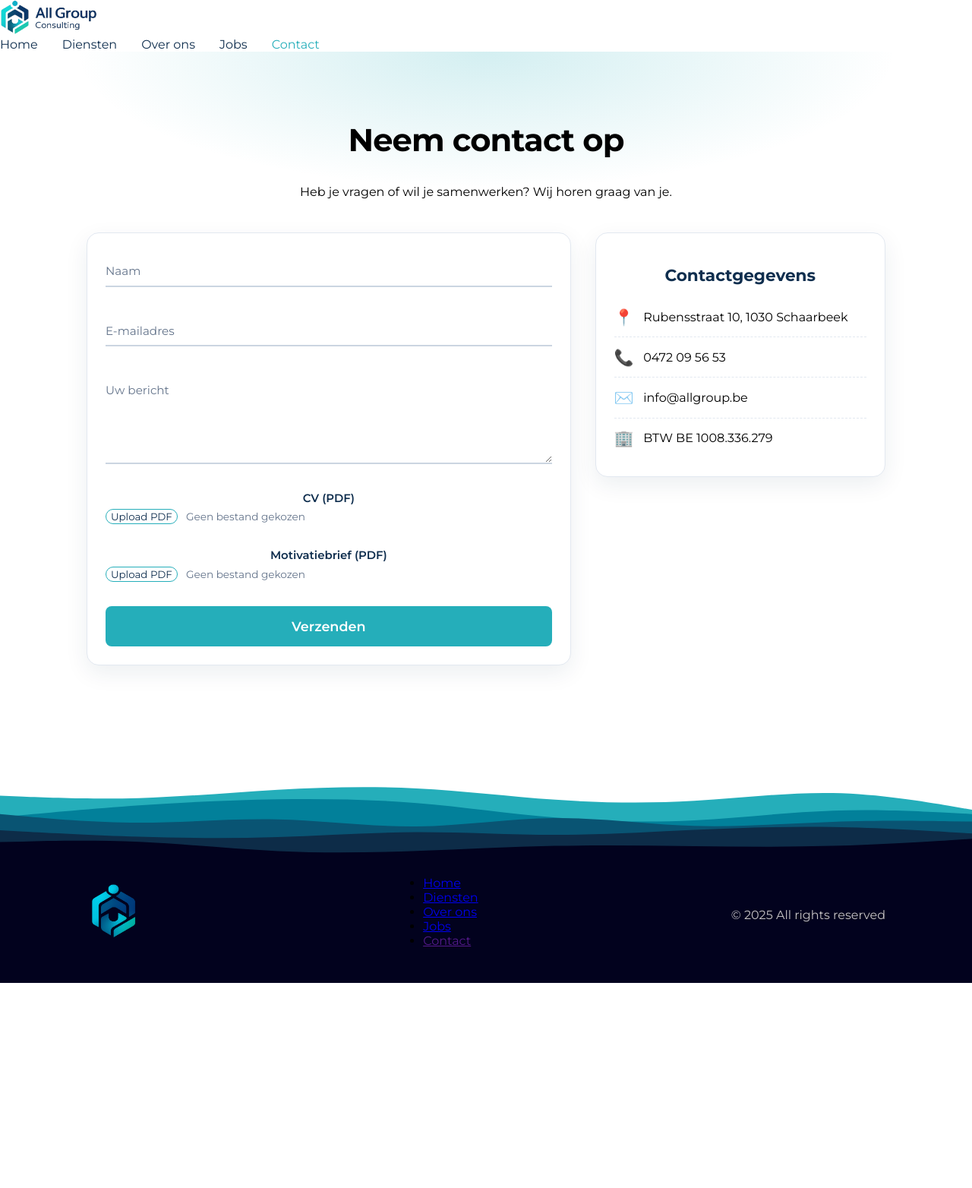
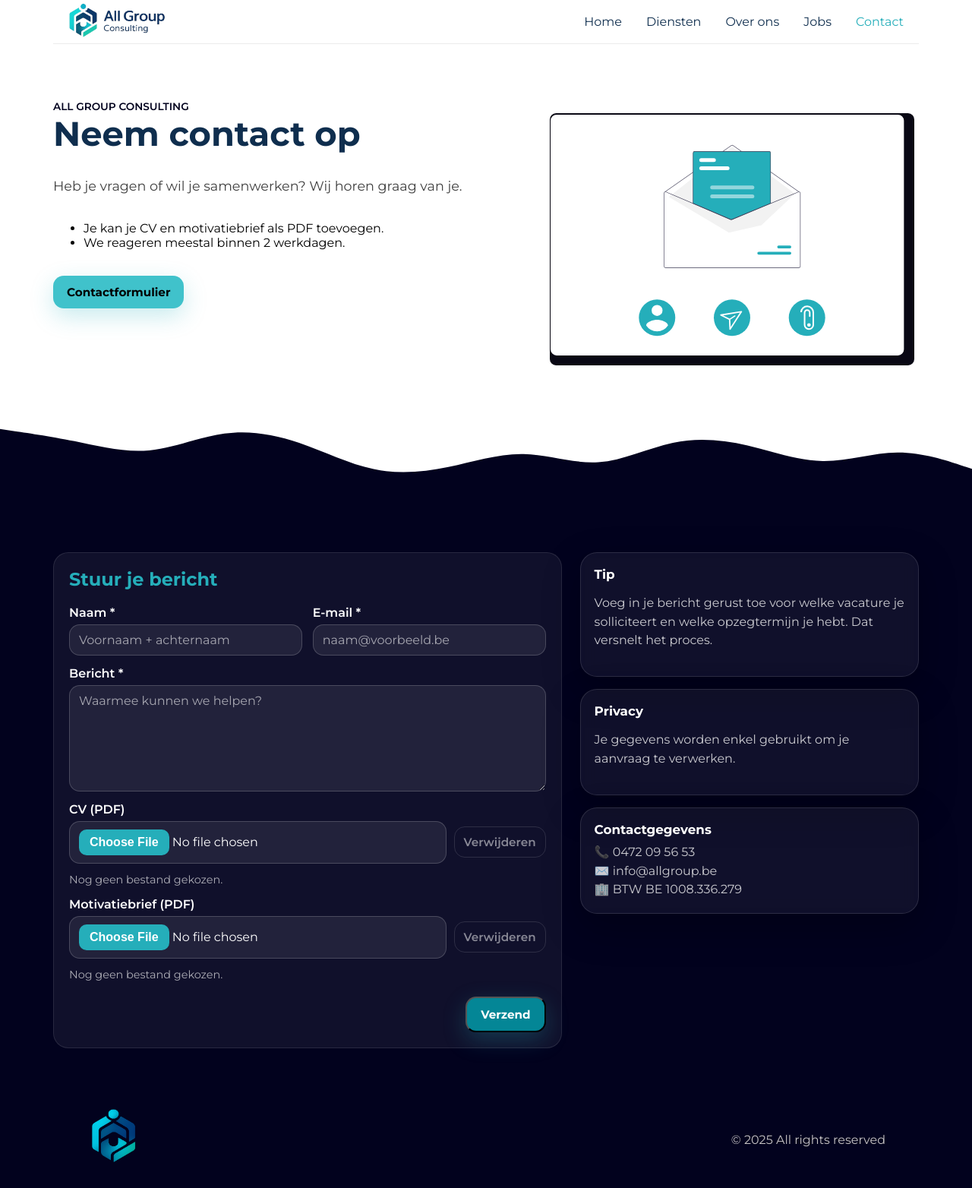
Before and after one commit to sengulkrky/allgroup, a PHP site: page /nl/contact.html in a window 1280 px wide. Shown: the whole page at 76% size. Before the commit the page ends 1294 px from the top, so only its background shows below. Run offline with PHP 8.4, Linux system fonts and the light colour scheme.

Commit message:
contact finished

```diff
--- /dev/null
+++ b/assets/css/contact.css
@@ -0,0 +1,208 @@
+.contact-section {
+    background-color: var(--primary);
+    padding: 60px 0 80px;
+}
+
+.contact-grid {
+  display: grid;
+  gap: 24px;
+  grid-template-columns: 1.2fr 0.8fr;
+  align-items: start;
+}
+
+.contact-card {
+    background: var(--card-bg);
+    border: 1px solid rgba(255, 255, 255, 0.10);
+    border-radius: 20px;
+    padding: 20px;
+    color: white;
+}
+
+.contact-card h2 {
+    color: var(--accent);
+}
+
+.contact-side-card {
+    position: relative;
+    background-color: rgba(255, 255, 255, 0.06);
+    border: 1px solid rgba(255, 255, 255, 0.12);
+    border-radius: 22px;
+    padding: 18px;
+    color: rgba(255, 255, 255, 0.88);
+    box-shadow: 0 18px 50px rgba(0, 0, 0, 0.25);
+    backdrop-filter: blur(10px);
+    -webkit-backdrop-filter: blur(10px);
+}
+
+.contact-side-card h3 {
+    margin: 0 0 8px 0;
+    color: white;
+    font-size: 1.05rem;
+}
+
+.contact-side-card p,
+.contact-side-card span {
+    color: rgba(255, 255, 255, 0.78);
+    line-height: 1.55;
+}
+
+.contact-side-card:hover {
+    transform: translateY(-2px);
+    border-color: rgba(37, 174, 186, 0.35);
+}
+
+.contact-card h2 {
+  margin-top: 0;
+}
+
+.contact-form {
+  display: grid;
+  grid-template-columns: 1fr 1fr;
+  gap: 14px;
+  margin-top: 10px;
+}
+
+.field {
+  display: flex;
+  flex-direction: column;
+  gap: 6px;
+}
+
+.field-full {
+  grid-column: 1 / -1;
+}
+
+label {
+  font-weight: 600;
+  color: white;
+}
+
+input[type="text"],
+input[type="email"],
+textarea,
+input[type="file"] {
+  width: 100%;
+  border: 1px solid rgba(255, 255, 255, 0.18);
+  border-radius: 14px;
+  padding: 10px 12px;
+  font-size: 1rem;
+  outline: none;
+  background-color: rgba(255, 255, 255, 0.08);
+}
+
+textarea {
+  resize: vertical;
+  min-height: 140px;
+}
+
+input::placeholder,
+textarea::placeholder {
+    color: rgba(255, 255, 255, 0.6);
+}
+
+input:focus,
+textarea:focus {
+    border-color: var(--accent);
+    box-shadow: 0 0 0 4px rgba(37, 174, 186, 0.25);
+    background: rgba(255, 255, 255, 0.12);
+}
+
+.file-field {
+  grid-column: 1 / -1;
+}
+
+.file-row {
+  display: grid;
+  grid-template-columns: 1fr auto;
+  gap: 10px;
+  align-items: center;
+}
+
+.file-hint {
+  margin: 6px 0 0 0;
+  font-size: 0.9rem;
+  color: rgba(255, 255, 255, 0.65);
+}
+
+.file-remove {
+    background-color: transparent;
+    border: 1px solid rgba(255, 255, 255, 0.25);
+    color: white;
+    white-space: nowrap;
+    border-radius: 14px;
+    padding: 10px 12px;
+}
+
+.file-remove:hover {
+    border-color: var(--accent);
+    color: var(--accent);
+}
+
+.file-remove:disabled {
+  opacity: 0.5;
+  cursor: not-allowed;
+}
+
+.actions {
+  grid-column: 1 / -1;
+  display: flex;
+  justify-content: flex-end;
+  margin-top: 6px;
+}
+
+.contact-side {
+  display: grid;
+  gap: 16px;
+}
+
+.primary-btn:hover {
+  transform: translateY(-2px);
+  box-shadow: 0 16px 40px rgba(37, 174, 186, 0.32);
+}
+
+.secondary-btn:hover {
+  border-color: var(--accent);
+  color: var(--accent);
+}
+
+/*File buttons */
+
+input[type="file"]::file-selector-button {
+  background-color: var(--accent);
+  color: white;
+  border: none;
+  padding: 8px 14px;
+  border-radius: 10px;
+  font-weight: 600;
+  cursor: pointer;
+}
+
+input[type="file"]::file-selector-button:hover {
+  opacity: 0.9;
+}
+
+/*Media queries*/
+
+@media (max-width: 900px) {
+  .contact-grid {
+    grid-template-columns: 1fr;
+  }
+}
+
+@media (max-width: 620px) {
+  .contact-form {
+    grid-template-columns: 1fr;
+  }
+
+  .file-row {
+    grid-template-columns: 1fr;
+  }
+
+  .actions {
+    justify-content: stretch;
+  }
+
+  .actions .primary-btn {
+    width: 100%;
+  }
+}
--- a/assets/css/global.css
+++ b/assets/css/global.css
@@ -2,6 +2,7 @@
     --font: "Montserrat", Arial, sans-serif;
     --primary: #02021E;
     --secondary: rgba(0, 24, 48, 0.06);
+    --card-bg: rgba(255, 255, 255, 0.06);
     --title: #0f2e4e;
     --text-secondary: rgba(0, 0, 0, 0.75);
     --text-footer: #c7c4c4;
@@ -235,30 +236,6 @@ footer {
     color: white;
 }
 
-/* Footer nav
-.footer-nav ul {
-    list-style: none;
-    padding: 0;
-    margin: 0;
-    display: flex;
-    flex-direction: column;
-    width: 100%;
-    gap: 0.8rem;
-}
-
-.footer-nav a {
-    font-size: 1.1rem;
-    display: block;
-    width: 100%;
-    height: 100%;
-    background-color: rgba(255, 255, 255, 0.08);
-    border-radius: 38px 38px 147px 38px;
-    padding: 0.6rem 3rem;
-    text-decoration: none;
-    color: var(--text-footer);
-}
-*/
-
 .footer-copyright {
     font-size: 1rem;
     color: var(--text-footer);
--- a/assets/css/styles.css
+++ /dev/null
@@ -1,193 +0,0 @@
-.contact-hero{
-  padding: 3.5rem 1.5rem 1.5rem;
-  text-align: center;
-  background: radial-gradient(900px 300px at 50% 0%, rgba(37,174,186,0.20), transparent 60%);
-}
-
-.contact-hero h1{
-  font-size: clamp(2rem, 3.5vw, 2.6rem);
-  letter-spacing: -0.02em;
-}
-
-.contact-hero p{
-  max-width: 58ch;
-  margin: 0.35rem auto 0;
-}
-
-
-.contact-content {
-    padding: 1rem 1.5rem 3rem;
-    display: flex;
-    flex-direction: column;
-    gap: 3rem;
-}
-
-.contact-form {
-    display: flex;
-    flex-direction: column;
-    gap: 2rem;
-}
-
-.field {
-    position: relative;
-}
-
-.field input,
-.field textarea {
-    width: 100%;
-    padding: 1rem 0 0.6rem;
-    border: none;
-    border-bottom: 2px solid #CBD5E1;
-    background: transparent;
-    font-size: 1rem;
-    color: #0F2E4E;
-    transition: 0.25s;
-}
-
-.field input:focus,
-.field textarea:focus {
-    outline: none;
-    border-bottom-color: #25AEBA;
-}
-
-.field label {
-    position: absolute;
-    left: 0;
-    top: 1rem;
-    color: #64748B;
-    font-size: 0.95rem;
-    pointer-events: none;
-    transition: 0.25s;
-}
-
-
-.field input:focus + label,
-.field textarea:focus + label,
-.field input:not(:placeholder-shown) + label,
-.field textarea:not(:placeholder-shown) + label {
-    top: -0.6rem;
-    font-size: 0.78rem;
-    color: #25AEBA;
-}
-
-.send-btn {
-    background: #25AEBA;
-    color: white;
-    padding: 1rem 0;
-    border: none;
-    border-radius: 8px;
-    font-size: 1.1rem;
-    font-weight: 600;
-    cursor: pointer;
-    transition: 0.25s;
-}
-
-.send-btn:hover {
-    background: #1A8C97;
-    transform: translateY(-2px);
-}
-
-.contact-info {
-    padding-bottom: 2rem;
-}
-
-.contact-info h2 {
-    color: #0F2E4E;
-    font-weight: 700;
-    font-size: 1.35rem;
-    margin-bottom: 1rem;
-}
-
-.info-line {
-    display: flex;
-    align-items: center;
-    gap: 0.8rem;
-    padding: 0.6rem 0;
-    font-size: 1rem;
-}
-
-.info-icon {
-    color: #25AEBA;
-    font-size: 1.3rem;
-}
-
-.file-field {
-    display: flex;
-    flex-direction: column;
-    gap: .35rem;
-}
-
-.file-field label {
-    font-size: .93rem;
-    font-weight: 600;
-    color: #0F2E4E;
-}
-
-.file-upload-wrapper {
-    display: flex;
-    align-items: center;
-    gap: .7rem;
-    position: relative;
-}
-
-.file-upload-wrapper input[type="file"] {
-    position: absolute;
-    inset: 0;
-    opacity: 0;
-    cursor: pointer;
-}
-
-.file-btn{
-  border-radius: 10px;
-  background: #ffffff;
-  border: 1px solid #25AEBA;
-  color: #0F2E4E;
-}
-
-.file-btn:hover{
-  background: rgba(37,174,186,0.08);
-  border-color: #1A8C97;
-}
-
-
-.file-name {
-    font-size: .85rem;
-    color: #64748B;
-    max-width: 160px;
-    overflow: hidden;
-    text-overflow: ellipsis;
-    white-space: nowrap;
-}
-
-/* Layout: center + max width zoals home-secties */
-.contact-content{
-  max-width: 1100px;
-  margin: 0 auto;
-}
-
-.contact-form,
-.contact-info{
-  background: #ffffff;
-  border: 1px solid #E2E8F0;
-  border-radius: 16px;
-  padding: 1.5rem;
-  box-shadow: 0 10px 30px rgba(15, 46, 78, 0.08);
-}
-
-@media (min-width: 900px){
-  .contact-content{
-    display: grid;
-    grid-template-columns: 1.25fr 0.75fr;
-    align-items: start;
-    gap: 2rem;
-    padding-top: 1.25rem;
-  }
-}
-
-.info-line{
-  border-bottom: 1px dashed #E2E8F0;
-  padding: .85rem 0;
-}
-.info-line:last-child{
-  border-bottom: none;
-}
--- a/assets/js/filename.js
+++ b/assets/js/filename.js
@@ -6,3 +6,45 @@ document.querySelectorAll('.file-upload-wrapper input').forEach(input => {
             : "Geen bestand gekozen";
     });
 });
+
+// filename.js
+document.addEventListener("DOMContentLoaded", () => {
+  const fileInputs = document.querySelectorAll('input[type="file"]');
+
+  // Update hint + enable/disable remove button
+  function syncFileUI(inputEl) {
+    const id = inputEl.id;
+    const hintEl = document.getElementById(`${id}-hint`);
+    const removeBtn = document.querySelector(`button[data-clear="${id}"]`);
+
+    const hasFile = inputEl.files && inputEl.files.length > 0;
+
+    if (hintEl) {
+      hintEl.textContent = hasFile ? inputEl.files[0].name : "Nog geen bestand gekozen.";
+    }
+
+    if (removeBtn) {
+      removeBtn.disabled = !hasFile;
+      removeBtn.setAttribute("aria-disabled", String(!hasFile));
+    }
+  }
+
+  // On change: show filename
+  fileInputs.forEach((inputEl) => {
+    inputEl.addEventListener("change", () => syncFileUI(inputEl));
+    syncFileUI(inputEl); // init state
+  });
+
+  // On click "Verwijderen": clear file input
+  document.addEventListener("click", (e) => {
+    const btn = e.target.closest("button[data-clear]");
+    if (!btn) return;
+
+    const targetId = btn.getAttribute("data-clear");
+    const inputEl = document.getElementById(targetId);
+    if (!inputEl) return;
+
+    inputEl.value = "";      // clears selected file
+    syncFileUI(inputEl);
+  });
+});
--- a/nl/contact.html
+++ b/nl/contact.html
@@ -7,11 +7,12 @@
     <link rel="preconnect" href="https://fonts.gstatic.com" crossorigin>
     <link href="https://fonts.googleapis.com/css2?family=Lato:ital,wght@0,100;0,300;0,400;0,700;0,900;1,100;1,300;1,400;1,700;1,900&family=Montserrat:ital,wght@0,100..900;1,100..900&display=swap" rel="stylesheet">    <link rel="stylesheet" href="../assets/css/home.css">
     <link rel="stylesheet" href="../assets/css/global.css">
-    <link rel="stylesheet" href="../assets/css/styles.css">
-    <title>Contact</title>
+    <link rel="stylesheet" href="../assets/css/contact.css">
+    <title>Diensten</title>
 </head>
 <body>
     <header class="header">
+        <div class="container header-inner">
             <div class="nav-left">
                 <a href="home.html"><img class="logo" src="../assets/images/logotext.png" alt="company logo"></a>
             </div>
@@ -23,88 +24,107 @@
                     <li><a href="home.html">Home</a></li>
                     <li><a href="diensten.html">Diensten</a></li>
                     <li><a href="overons.html">Over ons</a></li>
-                <li><a href="vacatures.html">Jobs</a></li>
+                    <li><a href="jobs.html">Jobs</a></li>
                     <li><a href="" class="active">Contact</a></li>
                 </ul>
             </nav>
+        </div>
     </header>
     <main>
-        <section class="contact-hero">
+        <section class="services-hero container">
+            <span class="hero-super">All group consulting</span>
+            <div class="hero-content">
                 <h1>Neem contact op</h1>
                 <p>Heb je vragen of wil je samenwerken? Wij horen graag van je.</p>
+                <ul>
+                    <li>Je kan je CV en motivatiebrief als PDF toevoegen.</li>
+                    <li>We reageren meestal binnen 2 werkdagen.</li>
+                </ul>
+                <div class="hero-actions">
+                    <a href="#form" class="primary-btn">Contactformulier</a>
+                </div>
+                <img src="../assets/images/contact.svg" alt="" class="hero-img">
+            </div>
         </section>
-        <section class="contact-content">
-            <form class="contact-form" action="/backend/contact/send-mail.php" method="POST" enctype="multipart/form-data">
+        <img src="../assets/images/wave-top.svg" alt="" class="wave">
+        <section id="form" class="contact-section">
+            <div class="container">
+                <div class="contact-grid">
+                    <div class="contact-card">
+                        <h2>Stuur je bericht</h2>
+                        <form class="contact-form" action="#" method="post" enctype="multipart/form-data">
                             <div class="field">
-                    <input type="text" id="name" name="name" placeholder=" " required>
-                    <label for="name">Naam</label>
+                                <label for="name">Naam *</label>
+                                <input id="name" name="name" type="text" autocomplete="name" required placeholder="Voornaam + achternaam" />
                             </div>
                             <div class="field">
-                    <input type="email" id="email" name="email" placeholder=" " required>
-                    <label for="email">E-mailadres</label>
+                                <label for="email">E-mail *</label>
+                                <input id="email" name="email" type="email" autocomplete="email" required placeholder="naam@voorbeeld.be" />
                             </div>
-                <div class="field textarea-field">
-                    <textarea id="message" name="message" rows="5" placeholder=" " required></textarea>
-                    <label for="message">Uw bericht</label>
+                            <div class="field field-full">
+                                <label for="message">Bericht *</label>
+                                <textarea id="message" name="message" rows="6" required placeholder="Waarmee kunnen we helpen?"></textarea>
                             </div>
-                <div class="file-field">
+                            <div class="field file-field">
                                 <label for="cv">CV (PDF)</label>
-                    <div class="file-upload-wrapper">
-                        <input type="file" id="cv" name="cv" accept="application/pdf" required>
-                        <button type="button" class="file-btn">Upload PDF</button>
-                        <span class="file-name">Geen bestand gekozen</span>
+                                <div class="file-row">
+                                    <input id="cv" name="cv" type="file" accept="application/pdf" />
+                                    <button class="file-remove secondary-btn" type="button" data-clear="cv" aria-label="Verwijder CV">Verwijderen</button>
                                 </div>
+                                <p class="file-hint" id="cv-hint">Nog geen bestand gekozen.</p>
                             </div>
-                <div class="file-field">
+                            <div class="field file-field">
                                 <label for="motivation">Motivatiebrief (PDF)</label>
-
-                    <div class="file-upload-wrapper">
-                        <input type="file" id="motivation" name="motivation" accept="application/pdf">
-                        <button type="button" class="file-btn">Upload PDF</button>
-                        <span class="file-name">Geen bestand gekozen</span>
+                                <div class="file-row">
+                                    <input id="motivation" name="motivation" type="file" accept="application/pdf" />
+                                    <button class="file-remove secondary-btn" type="button" data-clear="motivation" aria-label="Verwijder motivatiebrief">Verwijderen</button>
                                 </div>
+                                <p class="file-hint" id="motivation-hint">Nog geen bestand gekozen.</p>
                             </div>
-                <button type="submit" class="send-btn">Verzenden</button>
+                            <div class="actions">
+                                <button class="primary-btn" type="submit">Verzend</button>
+                            </div>
                         </form>
-            <div class="contact-info">
-                <h2>Contactgegevens</h2>
-                <div class="info-line">
-                    <span class="info-icon">📍</span>
-                    <span>Rubensstraat 10, 1030 Schaarbeek</span>
                     </div>
-                <div class="info-line">
-                    <span class="info-icon">📞</span>
+                    <aside class="contact-side">
+                        <div class="contact-side-card">
+                            <h3>Tip</h3>
+                            <p>
+                            Voeg in je bericht gerust toe voor welke vacature je solliciteert en
+                            welke opzegtermijn je hebt. Dat versnelt het proces.
+                            </p>
+                        </div>
+                        <div class="contact-side-card">
+                            <h3>Privacy</h3>
+                            <p>Je gegevens worden enkel gebruikt om je aanvraag te verwerken.</p>
+                        </div>
+                        <div class="contact-side-card">
+                            <h3>Contactgegevens</h3>
+                            <div>
+                                <span>📞</span>
                                 <span>0472 09 56 53</span>
                             </div>
-                <div class="info-line">
-                    <span class="info-icon">✉️</span>
+                            <div>
+                                <span>✉️</span>
                                 <span>info@allgroup.be</span>
                             </div>
-                <div class="info-line">
-                    <span class="info-icon">🏢</span>
+                            <div>
+                                <span>🏢</span>
                                 <span>BTW BE 1008.336.279</span>
                             </div>
                         </div>
+                    </aside>
+                </div>
+            </div>
         </section>
-        <img src="../assets/images/layered-waves-haikei.svg" class="layered-waves" alt="">
     </main>
     <footer>
         <div class="footer-content">
             <div><img class="footer-logo" src="../assets/images/logo.png" alt=""></div>
-            <div class="footer-nav">
-                <ul>
-                    <li><a href="home.html">Home</a></li>
-                    <li><a href="diensten.html">Diensten</a></li>
-                    <li><a href="overons.html">Over ons</a></li>
-                    <li><a href="vacatures.html">Jobs</a></li>
-                    <li><a href="">Contact</a></li>
-                </ul>
-            </div>
             <div class="footer-copyright">&copy; 2025 All rights reserved</div>
         </div>
     </footer>
 <script src="../assets/js/nav.js"></script>
-<script src="../assets/js/scroll.js"></script>
 <script src="../assets/js/filename.js"></script>
 </body>
 </html>
--- a/nl/vacature/projectleider.html
+++ b/nl/vacature/projectleider.html
@@ -105,7 +105,7 @@
                     <h2>Het groeipakket</h2>
                     <p>Wij investeren in jouw ontwikkeling en werkplezier. Daarom bieden wij een aantrekkelijk groeipakket met onder andere:</p>
                     <ul>
-                        <li>Een compititief salaris</li>
+                        <li>Een competitief salaris</li>
                         <li>Opleidings- en ontwikkelmogelijkheden</li>
                         <li>Een 13e maand als extra waardering voor je inzet</li>
                         <li>In sommige functies de mogelijkheid tot een bedrijfswagen</li>
```
Also changed, not shown: assets/images/contact-pic.svg (deleted), assets/images/contact-us.svg (deleted), assets/images/contact.svg (added). Lines whose indentation alone changed are shown as unchanged.
